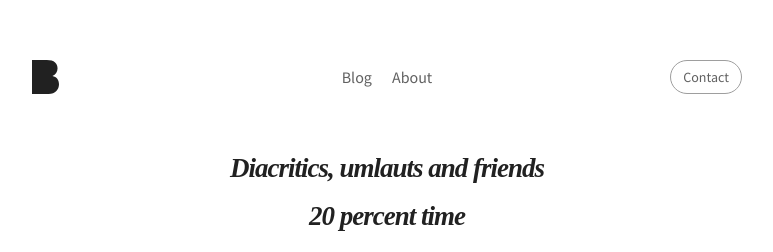
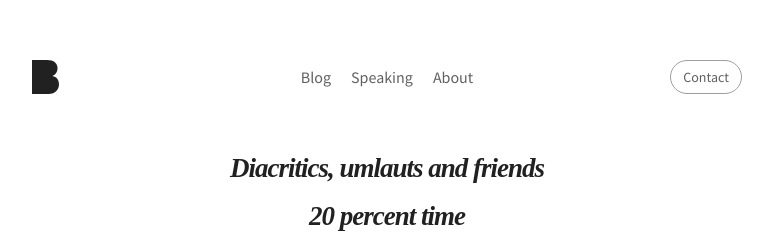
Before and after one commit to martinbuberl/martinbuberl.github.io, a Jekyll site: the page built from index.md, in a window 1280 px wide. Shown: the top 252 px of the page, without its empty margins (253-1026 px from the left). Built offline with Jekyll 4.4.1, drawn with Linux system fonts in a browser that asks for light colours; nearby versions of some CDN libraries; some web fonts are replaced.

Commit message:
Added speaking to top nav

```diff
--- a/_layouts/default.html
+++ b/_layouts/default.html
@@ -30,6 +30,7 @@
     <a href="/contact/"{% if page.navigation == "contact" %} class="contact active"{% else %} class="contact"{% endif %}>Contact</a>
     <ul>
       <li><a href="/blog/"{% if page.navigation == "blog" %} class="active"{% endif %}>Blog</a></li>
+      <li><a href="/speaking/"{% if page.navigation == "speaking" %} class="active"{% endif %}>Speaking</a></li>
       <li><a href="/about/"{% if page.navigation == "about" %} class="active"{% endif %}>About</a></li>
     </ul>
   </div>
```
